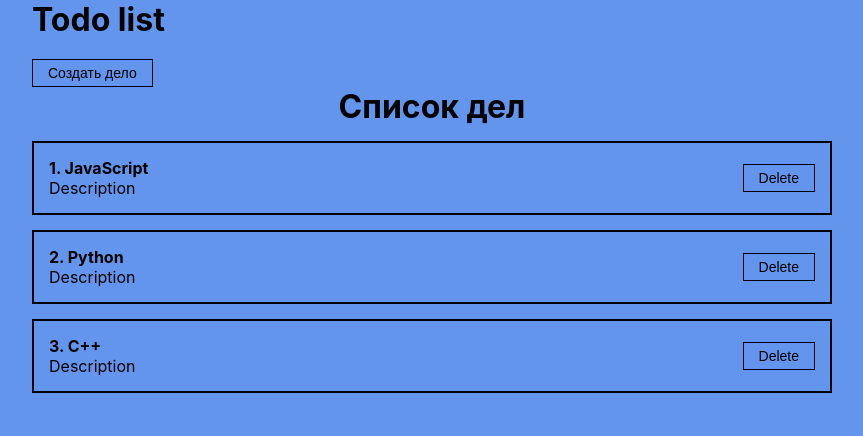
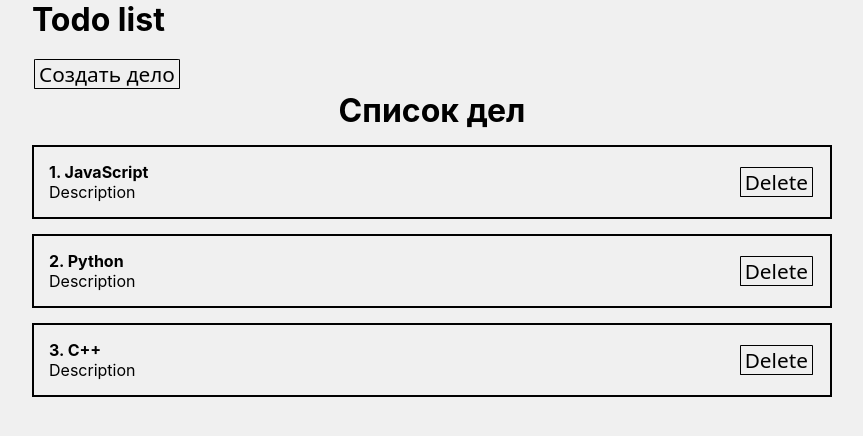
Before and after one commit to NailRz/learn-proj, a React (Create React App) app: page / in a window 1280 px wide. Shown: the top 436 px of the page, without its empty margins (208-1071 px from the left). Built offline with nearby package versions, Linux system fonts and the light colour scheme.

Commit message:
modified:   src/components/UI/button/MyButton.module.css 	modified:   src/components/UI/input/MyInput.module.css 	modified:   src/styles/index.css

```diff
--- a/src/components/UI/button/MyButton.module.css
+++ b/src/components/UI/button/MyButton.module.css
@@ -1,8 +1,10 @@
 .MyBtn {
-    padding: 5px 15px;
-    color:black;
-    font-size: 14px;
-    background: transparent;
-    border:1px solid black;
-    cursor:pointer;
+    font-family: system-ui, sans-serif;
+  /* font-weight: bold; */
+  font-size: 1.3rem;
+  cursor: pointer;
+  border: thin solid rgb(0, 0, 0);
+  margin: .1em;
+  border-radius:2%;
+  padding-inline: 4px;
 }
--- a/src/components/UI/input/MyInput.module.css
+++ b/src/components/UI/input/MyInput.module.css
@@ -1,7 +1,16 @@
 .MyInput{
+    display: block;
     width: 100%;
-    padding: 5px 15px;
-    margin: 5px 0;
-    border: 1px solid black;
-    background-color:thistle
+    height: calc(2.25rem + 2px);
+    padding: 0.375rem 0.75rem;
+    font-family: inherit;
+    font-size: 1rem;
+    font-weight: 400;
+    line-height: 1.5;
+    color: #212529;
+    background-color: #e4e4e4;
+    background-clip: padding-box;
+    border: 1px solid #bdbdbd;
+    border-radius: 0.25rem;
+    transition: border-color 0.15s ease-in-out, box-shadow 0.15s ease-in-out;
 }
--- a/src/styles/index.css
+++ b/src/styles/index.css
@@ -5,7 +5,7 @@ body {
     sans-serif;
   -webkit-font-smoothing: antialiased;
   -moz-osx-font-smoothing: grayscale;
-  background-color:cornflowerblue;
+  background-color:rgb(240, 240, 240);
 }
 
 code {
```
